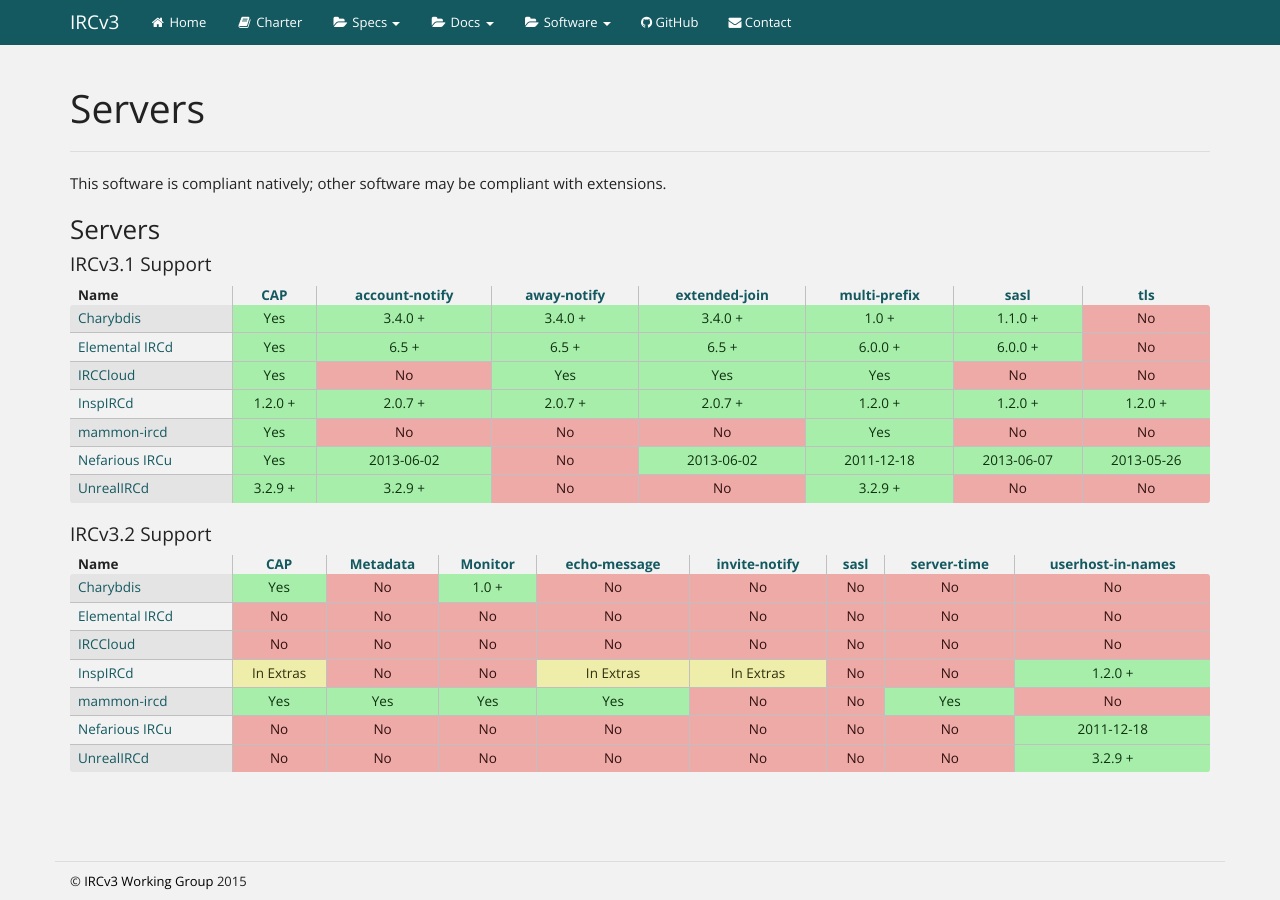
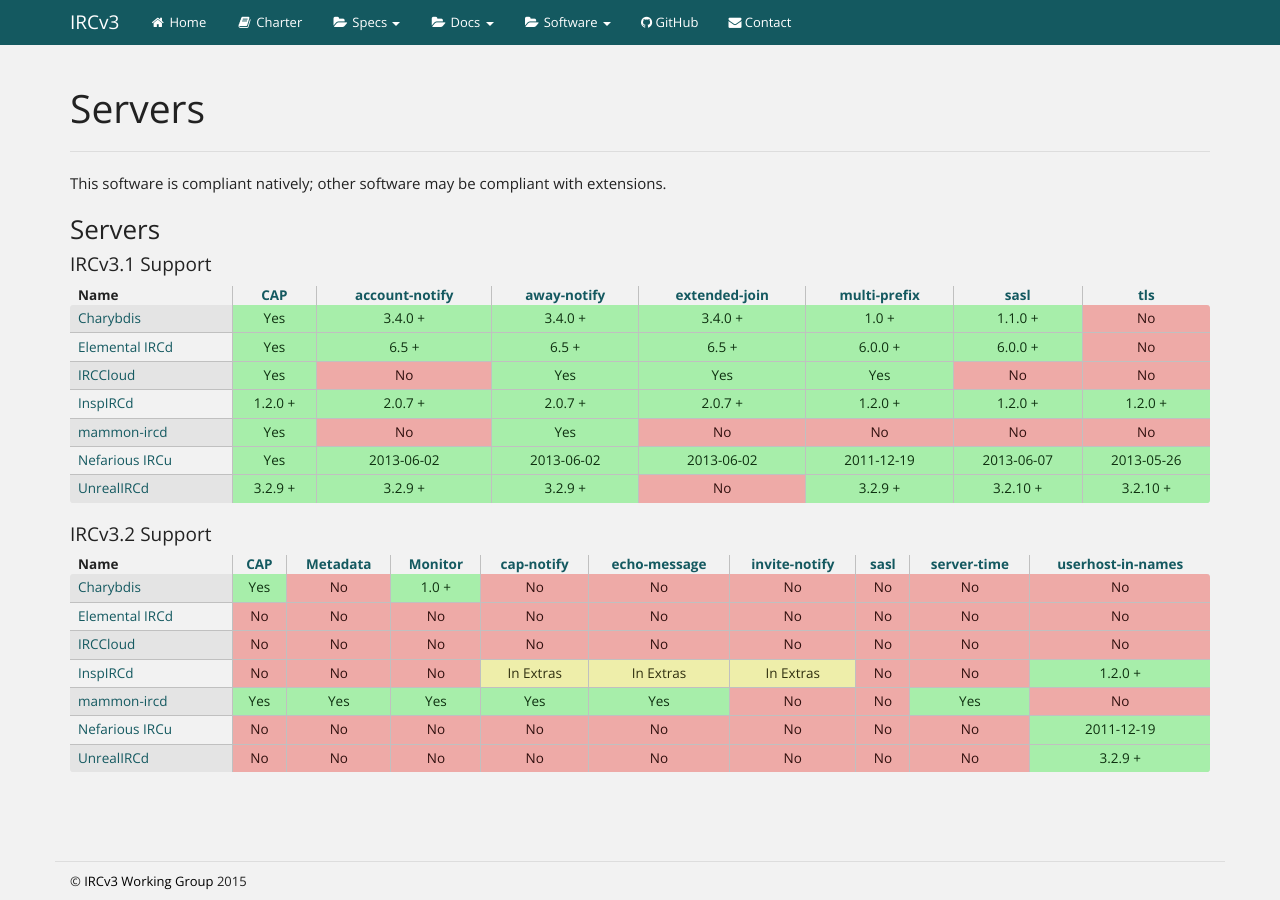
Before and after one commit to ircv3/ircv3.github.io, a Jekyll site: the page built from software/servers.md, in a window 1280 px wide. Built offline with Jekyll 4.4.1, drawn with Linux system fonts in a browser that asks for light colours.

Commit message:
software: Update server support, add cap-notify to specs

```diff
--- a/_data/irc_versions.yml
+++ b/_data/irc_versions.yml
@@ -49,6 +49,10 @@
       name: Monitor
       description: Monitor
       link: http://ircv3.net/specs/core/monitor-3.2.html
+    cap-notify:
+      name: cap-notify
+      description: cap-notify Extension
+      link: http://ircv3.net/specs/extensions/cap-notify-3.2.html
     echo-message:
       name: echo-message
       description: echo-message Extension
@@ -59,7 +63,7 @@
       link: http://ircv3.net/specs/extensions/invite-notify-3.2.html
     sasl:
       name: sasl
-      description: SASL
+      description: sasl Extension
       link: http://ircv3.net/specs/extensions/sasl-3.2.html
     server-time:
       name: server-time
--- a/_data/servers.yml
+++ b/_data/servers.yml
@@ -47,7 +47,7 @@
           userhost-in-names: 1.2.0 +
       partial:
         v3.2:
-          cap: In Extras
+          cap-notify: In Extras
           invite-notify: In Extras
           echo-message: In Extras
     - name: mammon-ircd
@@ -55,9 +55,10 @@
       support:
         v3.1:
           - cap
-          - multi-prefix
+          - away-notify
         v3.2:
           - cap
+          - cap-notify
           - metadata
           - monitor
           - echo-message
@@ -68,21 +69,24 @@
       support:
         v3.1:
           cap:
-          multi-prefix: 2011-12-18
+          away-notify: 2013-06-02
+          multi-prefix: 2011-12-19
           sasl: 2013-06-07
           account-notify: 2013-06-02
           extended-join: 2013-06-02
           tls: 2013-05-26
         v3.2:
-          away-notify: 2013-06-02
-          userhost-in-names: 2011-12-18
+          userhost-in-names: 2011-12-19
     - name: UnrealIRCd
       link: http://www.unrealircd.org
       support:
         v3.1:
           cap: 3.2.9 +
           multi-prefix: 3.2.9 +
+          account-notify: 3.2.10 +
+          away-notify: 3.2.9 +
           account-notify: 3.2.9 +
+          sasl: 3.2.10 +
+          tls: 3.2.10 +
         v3.2:
-          away-notify: 3.2.9 +
           userhost-in-names: 3.2.9 +
```
